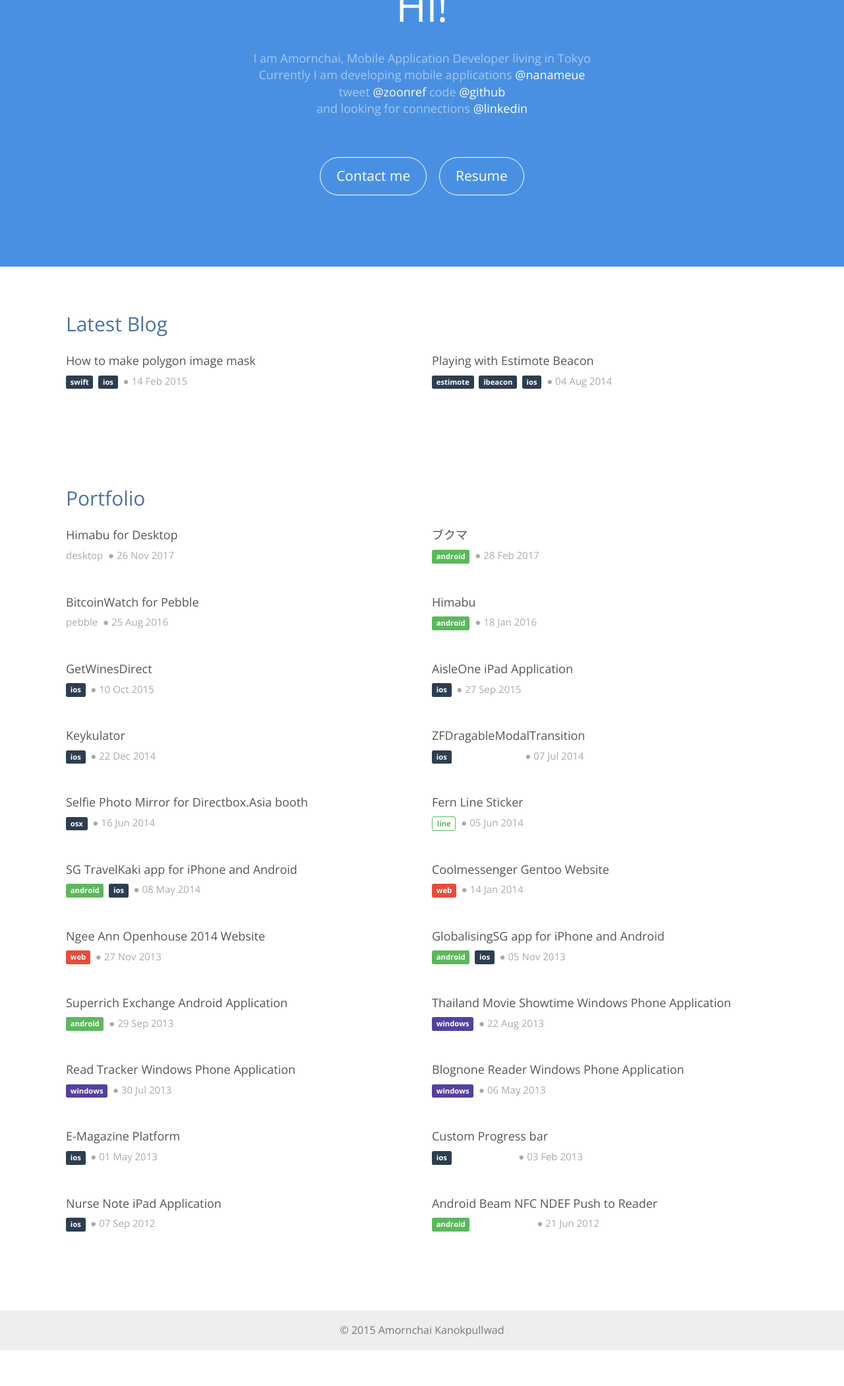
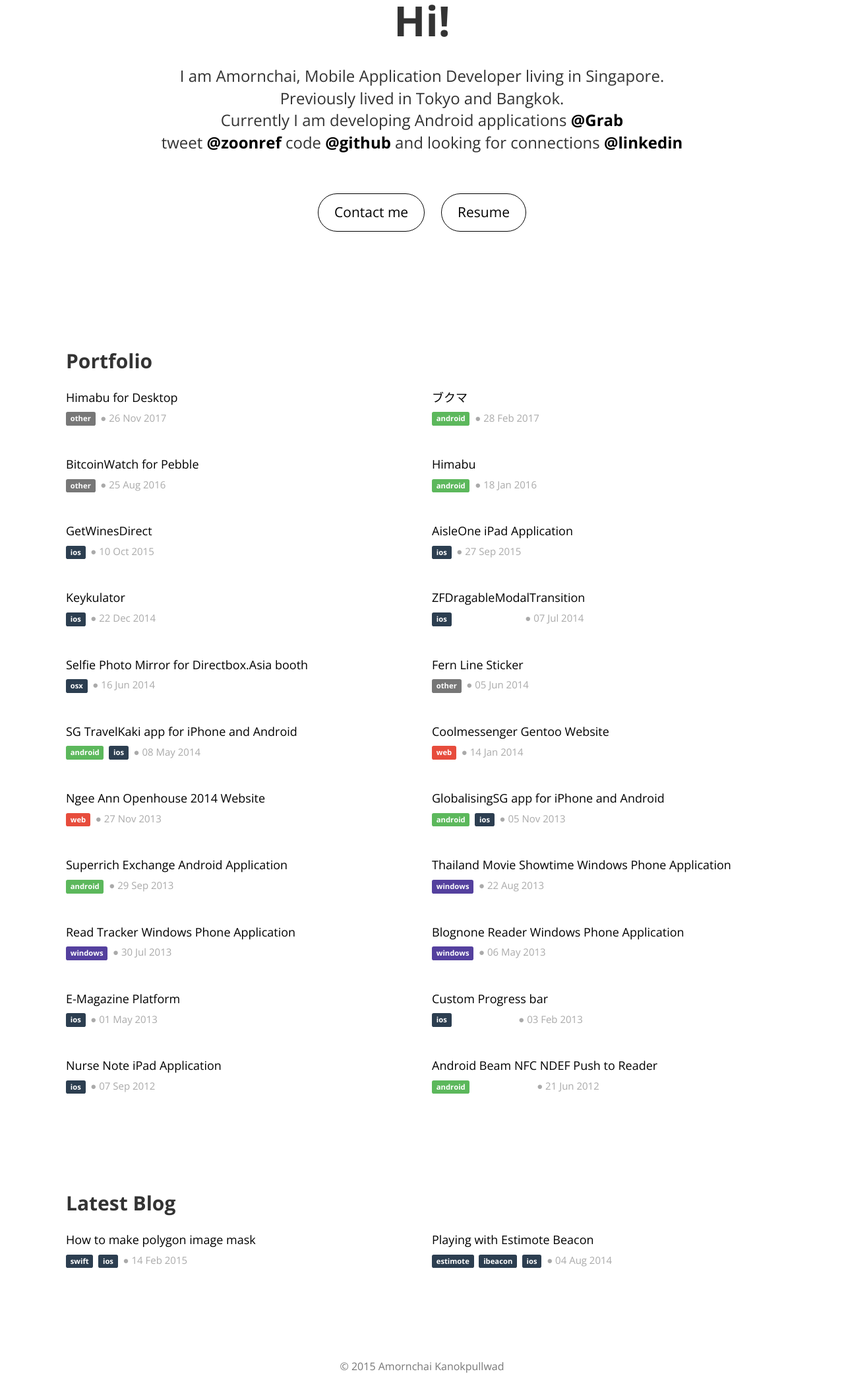
Before and after one commit to zoonooz/zoonooz.github.io, a Jekyll site: the page built from index.html, in a window 1280 px wide, cut to the strip 334-2434 px from the top of the page. Shown: the whole strip at 66% size. Built offline with Jekyll 4.4.1, drawn with Linux system fonts in a browser that asks for light colours; nearby versions of some CDN libraries; before the commit the page ends 2379 px from its top, so only the background shows below that; grey boxes are pictures that could not be loaded.

Commit message:
update current status and styles

```diff
--- a/_layouts/index.html
+++ b/_layouts/index.html
@@ -32,7 +32,7 @@
   <body>
 
     <div class="navbg">
-      <nav class="navbar navbar-inverse container">
+      <nav class="navbar container">
         <div class="container-fluid">
           <div class="navbar-header">
             <button type="button" class="navbar-toggle collapsed" data-toggle="collapse" data-target="#bs-example-navbar-collapse-1">
--- a/_posts/portfolio/2014-06-05-line-fern.md
+++ b/_posts/portfolio/2014-06-05-line-fern.md
@@ -3,7 +3,7 @@ layout: post
 title:  "Fern Line Sticker"
 date:   2014-06-05 20:29:07
 categories: portfolio
-platform: line
+platform: other
 ---
 
 This is the Line sticker I made in my freetime for my lovely girlfriend. The sticker contains 40 images that I designed from her expressions. Once this sticker has been featured in first page of top hit sticker in Indonesia store.
--- a/_posts/portfolio/2016-08-25-pebble-bitcoin-price.md
+++ b/_posts/portfolio/2016-08-25-pebble-bitcoin-price.md
@@ -3,7 +3,7 @@ layout: post
 title:  "BitcoinWatch for Pebble"
 date:   2016-08-25 00:00:00
 categories: portfolio
-platform: pebble
+platform: other
 ---
 
 After I got interested in Bitcoin and invested some of my money into it. I became addicted to checking the bitcoin price all the time.
--- a/_posts/portfolio/2017-11-27-desktop-himabu.md
+++ b/_posts/portfolio/2017-11-27-desktop-himabu.md
@@ -3,7 +3,7 @@ layout: post
 title:  "Himabu for Desktop"
 date:   2017-11-26 00:00:00
 categories: portfolio
-platform: desktop
+platform: other
 ---
 
 Because I was doing social network application, to give the users full access to the service is to make the application available in all platforms as many as possible. As [Himabu](http://www.himabu.com) is already available in iOS and Android, the next platform has to be desktop if we are talking about communication application. I decided to share the idea in the meeting and it turns out that we did not have enough resource and people to do it. I used my free time in the weekends to create this prototype and it is working really well.
--- a/css/main.css
+++ b/css/main.css
@@ -43,10 +43,8 @@ body {
 
 /* Custom page footer */
 .footer {
-  background-color: #eee;
   padding: 19px;
   color: #777;
-
   height: 60px;
   margin-top: 100px;
   clear:both;
@@ -64,33 +62,28 @@ body {
 
 /* Main marketing message and sign up button */
 .jumbotron {
-  background-color: #4A90E2;
-  color: rgba(255, 255, 255, 0.5);;
+  background-color: white;
   text-align: center;
   border-bottom: 1px solid #e5e5e5;
-  /*text-shadow: 2px 2px #4B72A0;*/
-  font-weight: 300;
   margin-bottom: 0px;
 }
 
 .jumbotron h1 {
-  color: white;
-  /*font-weight: 700;*/
-  /*text-shadow: 5px 5px #4B72A0;*/
+  font-weight: 700;
 }
 
 .jumbotron p {
-  font-size: 18px;
+  font-size: 24px;
 }
 
 .jumbotron .btn {
   padding: 14px 24px;
   font-size: 21px;
-  color: white;
   text-shadow: none;
+  font-weight: normal;
   background-color: transparent;
-  border: solid 1px white;
-  border-radius: 30px
+  border: solid 1px;
+  border-radius: 30px;
 }
 
 .jumbotron .label {
@@ -98,11 +91,12 @@ body {
 }
 
 .jumbotron a {
-  color: white;
+  font-weight: bold;
+  color: black;
 }
 
 .jumbotron img {
-  /*border: 7px solid #4B72A0;*/
+  border: 4px solid rgba(78, 78, 78, 0.2);
   border-radius: 50%;
 }
 
@@ -138,7 +132,7 @@ body {
 img {
   height: auto;
   max-width: 100%;
-  margin-top: 20px;
+  margin-top: 40px;
   margin-bottom: 20px;
   border-radius: 4px;
 }
@@ -150,7 +144,7 @@ img {
 }
 
 .post-link {
-  color: #555;
+  color: black;
 }
 
 .post-link:hover {
@@ -159,8 +153,6 @@ img {
 
 .top-space { margin-top: 40px; }
 .extra-top-space { margin-top: 70px; }
-
-.label-line { background-color: white; color: #5cb85c; border: 1px solid #5cb85c }
 
 .circle-profile {
     border: 2px solid #4B72A0;
@@ -179,7 +171,6 @@ img {
     100% {-webkit-transform: scale(0.8, 0.8); opacity: 0.0;}
 }
 
-/* custom */
 h1 {
   font-size: 48px;
   font-weight: normal;
@@ -212,7 +203,7 @@ pre code {
 }
 
 .index-h2 {
-  color: #4B72A0;
+  font-weight: bold;
   margin-top: 30px;
   margin-bottom: 20px;
 }
@@ -245,9 +236,13 @@ pre code {
   background-color: #54409E;
 }
 
+.label-info {
+  background-color: #777;
+}
+
 /* nav bar */
 .navbg {
-  background-color: #4A90E2;
+  /* background-color: rgb(37, 37, 37); */
 }
 
 .navbar {
@@ -257,20 +252,19 @@ pre code {
   border-radius: 0px;
 }
 
+.navbar-brand {
+  color: black;
+}
+
 .navbar-inverse .navbar-brand {
   color: white;
 }
 
-.navbar-inverse .navbar-brand:hover,
-.navbar-inverse .navbar-brand:focus {
-  color: white;
-
+.navbar-brand:hover,
+.navbar-brand:focus {
+  color: black;
 }
 
-.navbar-inverse .navbar-nav>li>a {
-  color: white;
+.navbar-nav>li>a {
+  color: black;
 }
-
-.navbar-inverse .navbar-nav>li>a:hover {
-  background-color: #236BBD;
-}
--- a/index.html
+++ b/index.html
@@ -10,7 +10,12 @@ title: ZOONREF
   </div>
   <h1>Hi!</h1>
   <br/>
-  <p class="lead">I am Amornchai, Mobile Application Developer living in Tokyo<br/>Currently I am developing mobile applications <a href="http://nanameue.jp/">@nanameue</a> <br/>tweet <a href="http://www.twitter.com/zoonref">@zoonref</a> code <a href="http://github.com/zoonooz">@github</a> <br/>and looking for connections <a href="http://th.linkedin.com/in/zoonref/">@linkedin</a></p>
+  <p class="lead">
+    I am Amornchai, Mobile Application Developer living in Singapore.
+    <br/>Previously lived in Tokyo and Bangkok.
+    <br/>Currently I am developing Android applications <a href="http://www.grab.com/">@Grab</a>
+    <br/>tweet <a href="http://www.twitter.com/zoonref">@zoonref</a> code <a href="http://github.com/zoonooz">@github</a> and looking for connections <a href="http://th.linkedin.com/in/zoonref/">@linkedin</a>
+  </p>
   <br/>
   <br/>
   <p>
@@ -21,6 +26,42 @@ title: ZOONREF
   <br/>
   <br/>
 </div>
+
+<div class="container">
+  <div class="row marketing">
+    <div class="col-lg-12">
+      <div class="col-lg-12">
+        <h2 class="index-h2">Portfolio</h2>
+      </div>
+      {% for post in site.categories.portfolio %}
+        <div class="col-lg-6 card">
+          <h4><a href="{{ post.url }}" class="post-link">{{ post.title }}</a></h4>
+          <p class="subtitle">
+            {% for platform in post.platform %}
+              {% if platform == "android" %}
+              <span class="label label-success">
+              {% elsif platform == "ios" or platform == "osx" %}
+              <span class="label label-default">
+              {% elsif platform == "windows" %}
+              <span class="label label-primary">
+              {% elsif platform == "other" %}
+              <span class="label label-info">
+              {% elsif platform == "web" %}
+              <span class="label label-warning">
+              {% endif %}
+                {{ platform }}</span>&nbsp;
+            {% endfor %}
+            {% for social in post.social %}
+              {{ social }}
+            {% endfor %}
+             ●
+            {{ post.date | date_to_string }}</p>
+        </div>
+      {% endfor %}
+    </div>
+  </div>
+
+</div> <!-- /container -->
 
 <div class="latest-blog">
   <div class="container">
@@ -46,42 +87,3 @@ title: ZOONREF
     </div>
   </div>
 </div>
-
-<div class="container">
-
-  <div class="row marketing">
-    <div class="col-lg-12">
-
-      <div class="col-lg-12">
-        <h2 class="index-h2">Portfolio</h2>
-      </div>
-
-      {% for post in site.categories.portfolio %}
-        <div class="col-lg-6 card">
-          <h4><a href="{{ post.url }}" class="post-link">{{ post.title }}</a></h4>
-          <p class="subtitle">
-            {% for platform in post.platform %}
-              {% if platform == "android" %}
-              <span class="label label-success">
-              {% elsif platform == "ios" or platform == "osx" %}
-              <span class="label label-default">
-              {% elsif platform == "windows" %}
-              <span class="label label-primary">
-              {% elsif platform == "line" %}
-              <span class="label label-line">
-              {% elsif platform == "web" %}
-              <span class="label label-warning">
-              {% endif %}
-                {{ platform }}</span>&nbsp;
-            {% endfor %}
-            {% for social in post.social %}
-              {{ social }}
-            {% endfor %}
-             ●
-            {{ post.date | date_to_string }}</p>
-        </div>
-      {% endfor %}
-    </div>
-  </div>
-
-</div> <!-- /container -->
```
